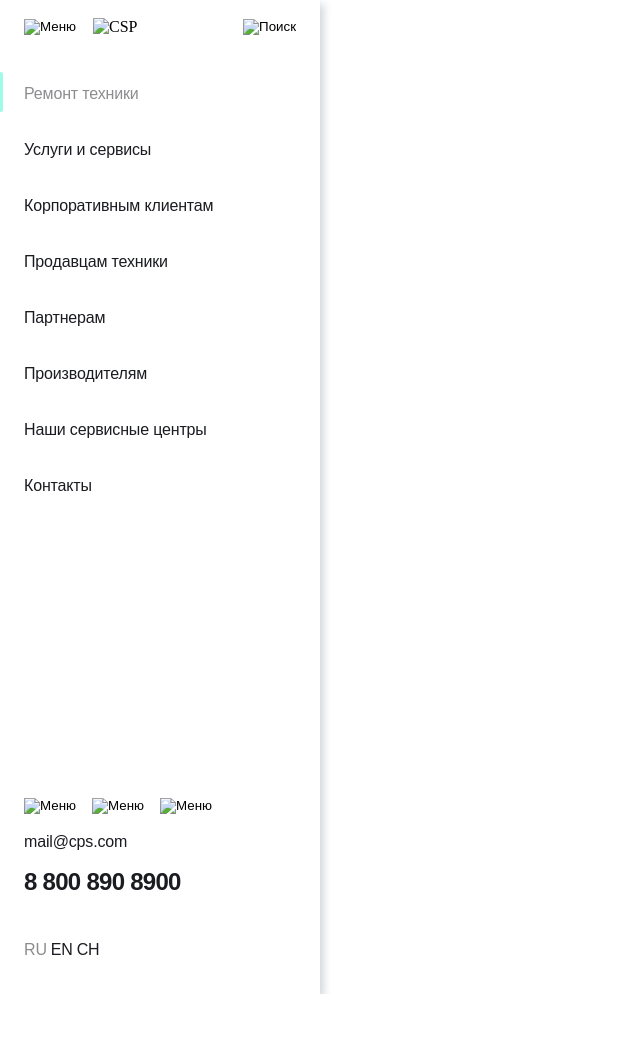
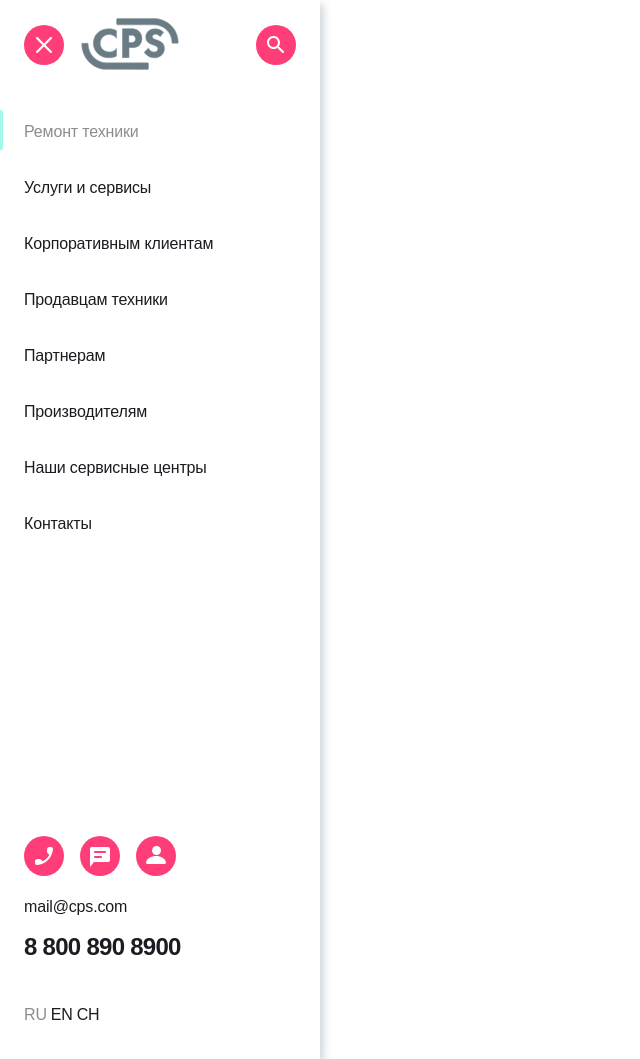
Before and after one commit to milokor/Kata-academy-2, a plain HTML site: page index.html in a window 1280 px wide. Shown: the whole page, without its empty margins (0-640 px from the left). Before the commit the page ends 994 px from the top, so only its background shows below. Drawn offline with Linux system fonts and the light colour scheme; the site is published under a folder, as on GitHub Pages, so addresses that start at the root find nothing.

Commit message:
Update index.html

```diff
--- a/index.html
+++ b/index.html
@@ -14,7 +14,7 @@
           <button class="header-menu__button">
             <img
               class="header-menu__img"
-              src="/Pictures/nav__image/close.svg"
+              src="Pictures/nav__image/close.svg"
               alt="Меню"
             />
           </button>
@@ -22,7 +22,7 @@
             <a class="logo-menu__link" href="#">
               <img
                 class="logo-menu__logo"
-                src="/Pictures/nav__image/logo.svg"
+                src="Pictures/nav__image/logo.svg"
                 alt="CSP"
               />
             </a>
@@ -31,7 +31,7 @@
           <button class="header-menu__button">
             <img
               class="header-menu__img"
-              src="/Pictures/nav__image/search.svg"
+              src="Pictures/nav__image/search.svg"
               alt="Поиск"
             />
           </button>
@@ -69,21 +69,21 @@
             <button class="depcription-footer__button">
               <img
                 class="hdescription-footer__img"
-                src="/Pictures/nav__image/call.svg"
+                src="Pictures/nav__image/call.svg"
                 alt="Меню"
               />
             </button>
             <button class="description-footer__button">
               <img
                 class="description-footer__img"
-                src="/Pictures/nav__image/chat.svg"
+                src="Pictures/nav__image/chat.svg"
                 alt="Меню"
               />
             </button>
             <button class="description-footer__button">
               <img
                 class="description-footer__img"
-                src="/Pictures/nav__image/profile.svg"
+                src="Pictures/nav__image/profile.svg"
                 alt="Меню"
               />
             </button>
```
